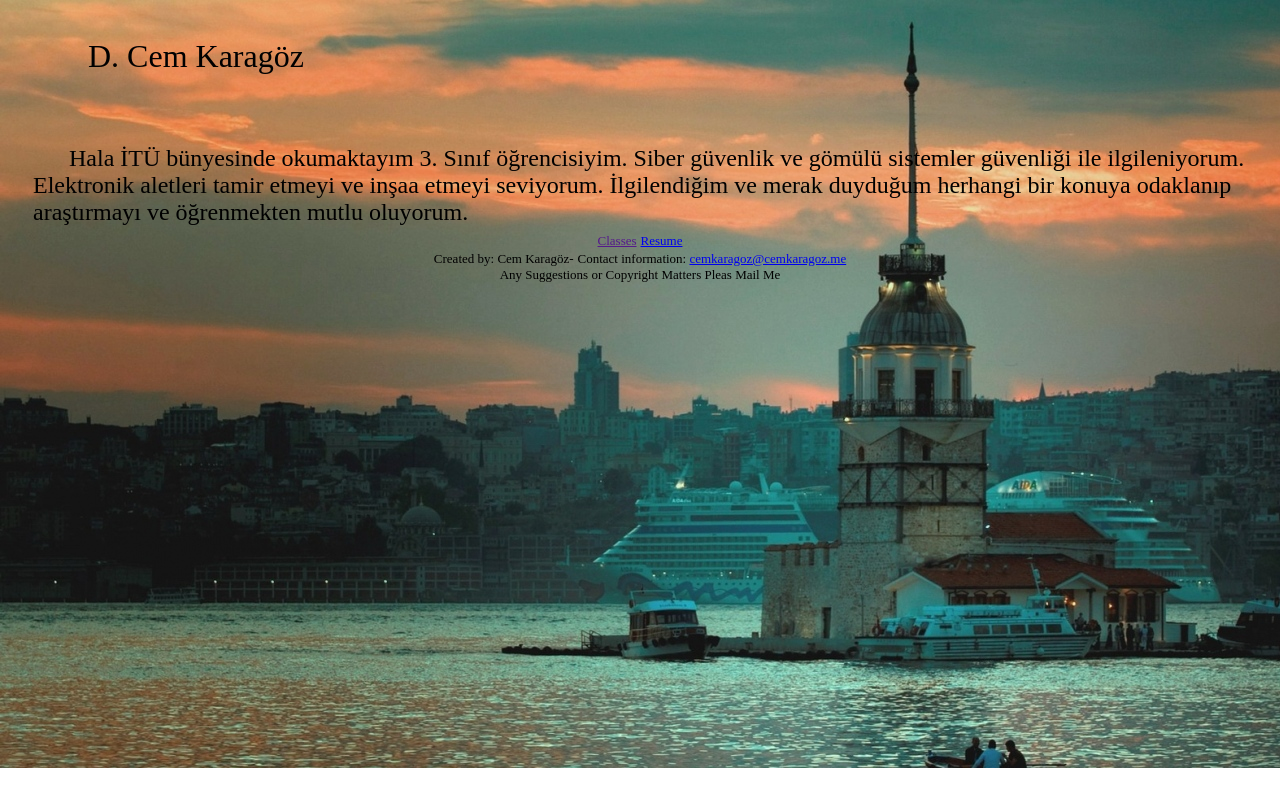
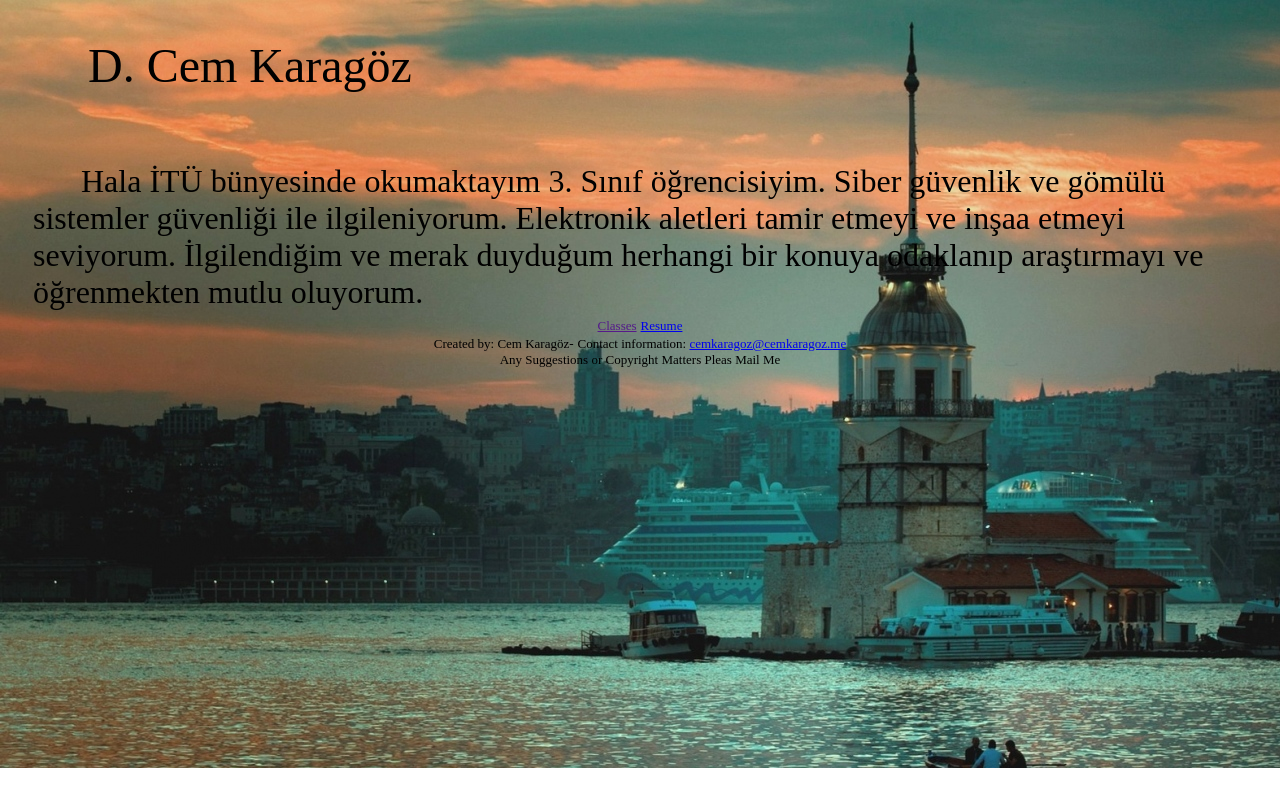
Before and after one commit to cemduhan/cemduhan.github.io, a plain HTML site: page test.html in a window 1280 px wide. Drawn offline with Linux system fonts and the light colour scheme.

Commit message:
Changed sizes and bolted footer to bottom

```diff
--- a/test.html
+++ b/test.html
@@ -47,7 +47,7 @@ colour: #120451;
     padding-top: 30px;
     padding-left: 80px;
     bottom:0;">
-<font size="6">
+<font size="7">
 D. Cem Karagöz
 </font>
 </div>
@@ -60,7 +60,7 @@ D. Cem Karagöz
     padding-left: 25px;
     text-align: left;
     bottom:0;">
-<font size="5">&nbsp;&nbsp;&nbsp;&nbsp;&nbsp;
+<font size="6">&nbsp;&nbsp;&nbsp;&nbsp;&nbsp;
 Hala İTÜ bünyesinde okumaktayım 3. Sınıf öğrencisiyim. Siber güvenlik ve gömülü sistemler
 güvenliği ile ilgileniyorum. Elektronik aletleri tamir etmeyi ve inşaa etmeyi seviyorum. İlgilendiğim ve merak duyduğum
 herhangi bir konuya odaklanıp araştırmayı ve öğrenmekten mutlu oluyorum.</font></div>
@@ -72,7 +72,7 @@ herhangi bir konuya odaklanıp araştırmayı ve öğrenmekten mutlu oluyorum.</
     padding:5px;
     text-align: center;
     bottom:0;">
-
+<footer>
 <a href="">
   <font size="2">Classes</font></a>
   <a href="https://yadi.sk/i/CmecFF5F3F9yye">
@@ -82,5 +82,6 @@ herhangi bir konuya odaklanıp araştırmayı ve öğrenmekten mutlu oluyorum.</
   <a href="mailto:cemkaragoz@cemkaragoz.me">
   <font size="2">cemkaragoz@cemkaragoz.me</font></a><br>
   <font size="2">Any Suggestions or Copyright Matters Pleas Mail Me</font>
+  </footer>
 </div>
 </html>
```
